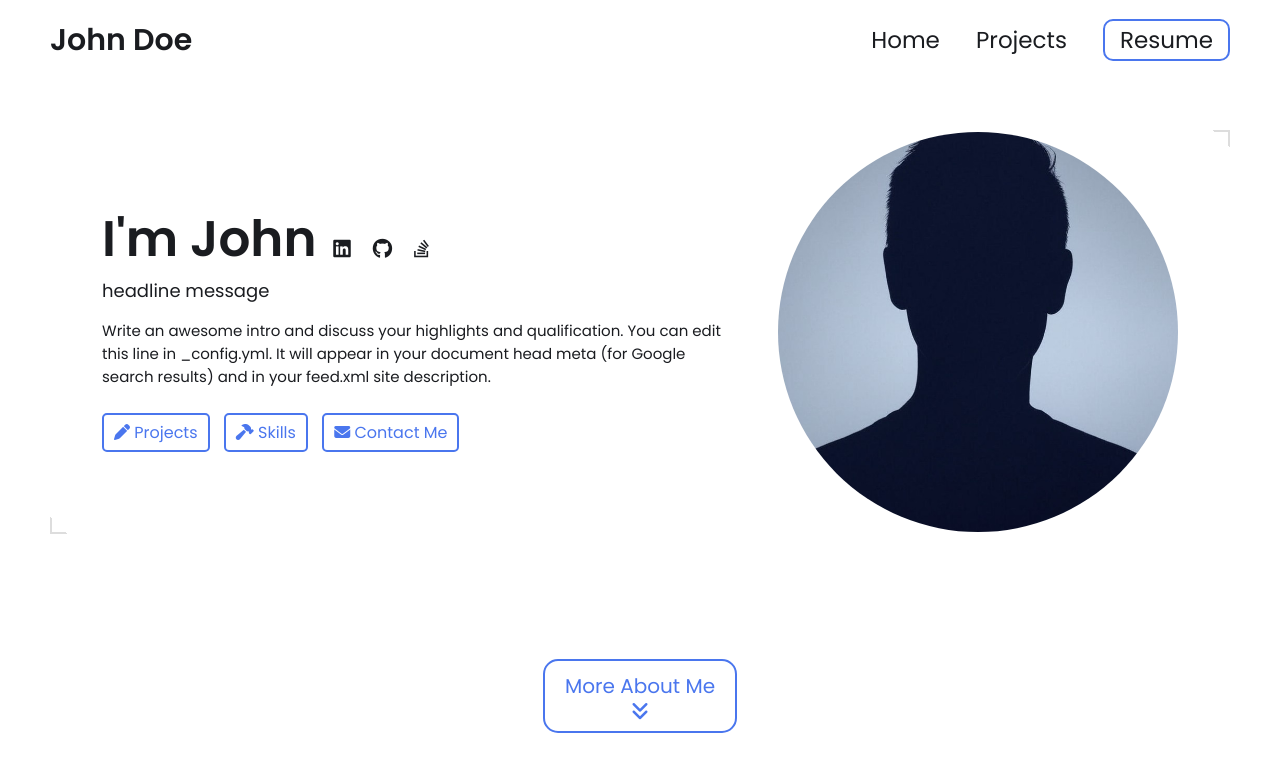
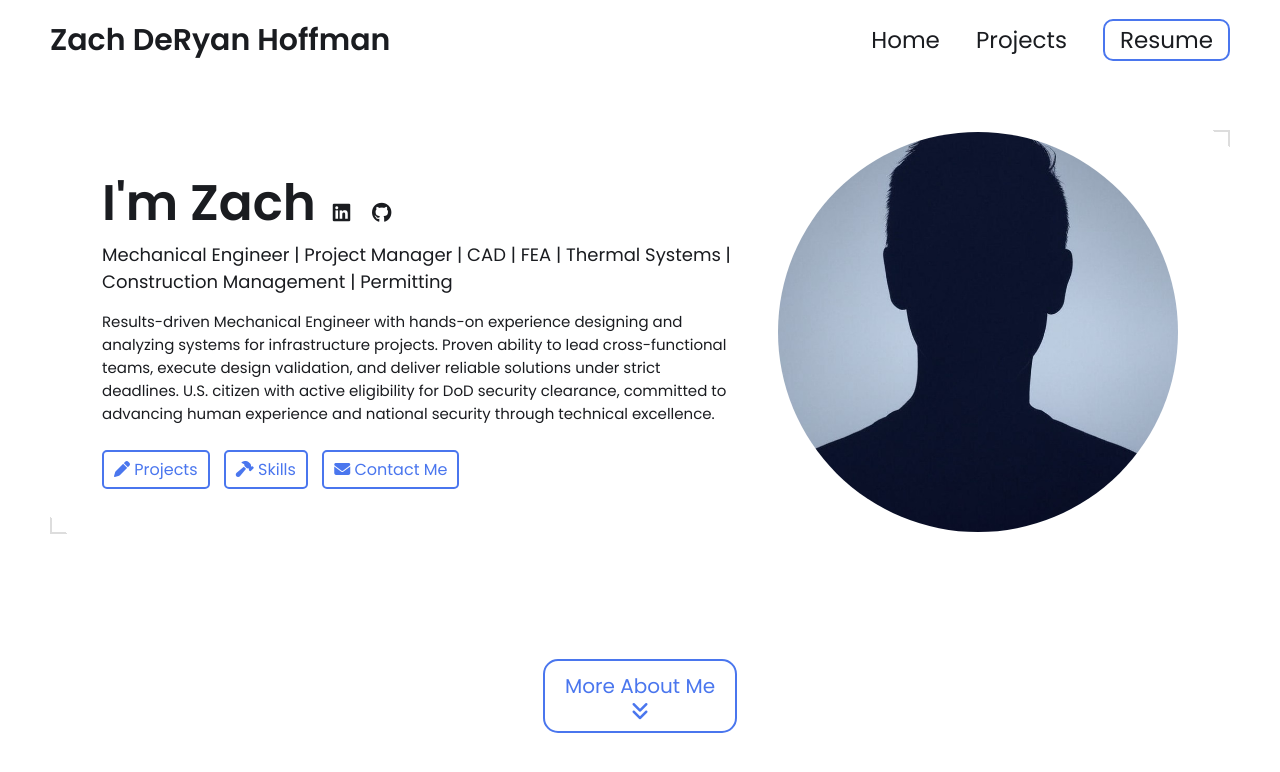
Before and after one commit to ZHoffman-72/ZHoffman-72.github.io, a Jekyll site: the page built from index.html, in a window 1280 px wide and 900 px high. Shown: the top 772 px of the window. Built offline with Jekyll 4.4.1, drawn with Linux system fonts in a browser that asks for light colours; part of the change alters nothing that is shown; some of the changed text lies outside the part shown.

Commit message:
Update _config.yml

```diff
--- a/_config.yml
+++ b/_config.yml
@@ -7,17 +7,17 @@
 
 # Main Page Setup
 
-title: John Doe's Portfolio # This is what shows up in the tab of the browser
+title: Zach Hoffman's Portfolio # This is what shows up in the tab of the browser
 
 
 
 # Hero Section
-name: John Doe
-headline: headline message
+name: Zach DeRyan Hoffman
+headline: Mechanical Engineer | Project Manager | CAD | FEA | Thermal Systems | Construction Management | Permitting
 description: >- # dont remove this line. this will ignore all new lines until the next section
-  Write an awesome intro and discuss your highlights and qualification. You can edit this
-  line in _config.yml. It will appear in your document head meta (for
-  Google search results) and in your feed.xml site description.
+  Results-driven Mechanical Engineer with hands-on experience designing and analyzing systems for infrastructure projects.
+  Proven ability to lead cross-functional teams, execute design validation, and deliver reliable solutions under strict deadlines.
+  U.S. citizen with active eligibility for DoD security clearance, committed to advancing human experience and national security through technical excellence.
 
 # Place your profile image in /assets/images/profile-image/folder and edit the file name
 profile_image: ./assets/images/profile-image/avatar.jpeg
@@ -31,41 +31,21 @@ resume-url: https://drive.google.com/file/d/13Z3duVzh-gguPU5r03oJVEE6rV9rd3DS/vi
 # Set up external links - this will show up as small icons next to your name.
 
 external-links:    # input only your own url slug. The icons with missing entries will not appear.
-  linkedin: test    # https://www.linkedin.com/in/{your url slug}
-  github: leea12    # https://github.com/{your url slug}
-  stackoverflow: test      # https://stackoverflow.com/users/{your url slug}
-  medium:            # https://medium.com/@{your url slug}
-  x-twitter:   # https://x.com/{your url slug}
-  threads:            # https://threads.net/@{your url slug}
-  instragram:       # https://instagram.com/{your url slug}
-  youtube:           # https://youtube.com/@{your url slug}
-  discord:            # https://discord.com/users/{your url slug}
-  bluesky:           # https://bsky.app/profile/{your url slug}
-
+  linkedin: https://www.linkedin.com/in/zachary-hoffman-559b59223/  # https://www.linkedin.com/in/{your url slug}
+  github: ZHoffman-72    # https://github.com/{your url slug}
 
 # Skills Section - Add the list of your Skills by categories/tools. The indentation for each level needs to be precise.
 skills:
   - category: 3D Modeling
     tools:
-    - Onshape
     - Solidworks
-    - Creo
+    - Civil 3D and Revit (Autodesk)
     - Fusion 360 (Autodesk)
     - Blender (for complex shapes or animations)
-    - Siemens NX
     - Inventor (Autodesk)
-    - CATIA (Dassault Systèmes)
   - category: Prototyping
     tools:
-    - SLA
     - CNC
-    - FDM
-    - SLS
-    - DMLS
-    - PolyJet Printing
-    - Vacuum Casting
-    - Laser Cutting
-    - Water Jet Cutting
     - Arduino / Raspberry Pi
     - Breadboarding for circuit testing
   - category: Design Standards / Practices
@@ -73,22 +53,16 @@ skills:
     - GD&T ASME Y14
     - ISO fits and tolerances
     - PLM (PTC Windchill / Arena)
-  - category: PCB Design
-    tools:
-    - Altium Designer
-    - Altium
-    - Eagle
-    - KiCad
   - category: Problem Solving / Risk Management
     tools:
-    - Root Cause Analysis (e.g., 5 Whys, Fishbone Diagram)
+    - Root Cause Analysis
     - DFMEA / PFMEA
     - Six Sigma methodologies
     - Shain Red-X
 
 
 # Contact Form Setup. Setup an account and copy over the key. When someone fills out the form, it will be received in your email.
-formspree-key:   https://formspree.io/f/{8-digit key}
+# formspree-key:   https://formspree.io/f/{8-digit key}
 
 
 
```
